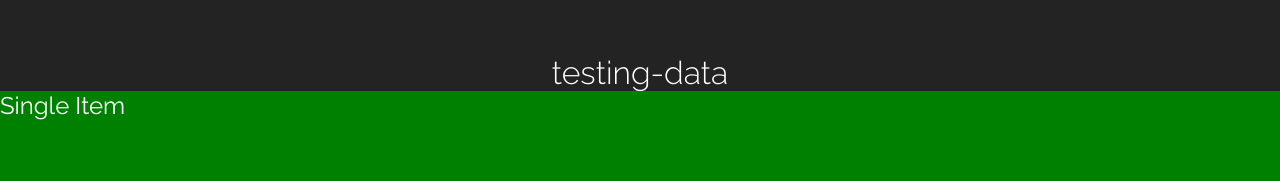
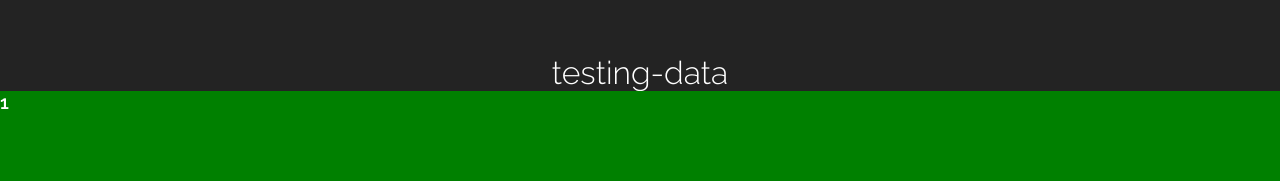
Before and after one commit to MiguelGarcia95/portfolio_482, a React (Create React App) app: page /work/testing-data in a window 1280 px wide. Shown: the part 113-294 px from the top of the page. Built offline with nearby package versions, Linux system fonts and the light colour scheme.

Commit message:
set up work page

```diff
--- a/src/components/layout/ProjectSlider.jsx
+++ b/src/components/layout/ProjectSlider.jsx
@@ -1,5 +1,6 @@
 import React from 'react';
 import Slider from "react-slick";
+import ProjectSliderSlide from './ProjectSliderSlide';
 
 const ProjectSlider = () => {
   const settings = {
@@ -11,8 +12,8 @@ const ProjectSlider = () => {
   };
   return (
     <section className='project_slider'>
-      <h2> Single Item</h2>
-      {/* <Slider {...settings}>
+      <Slider {...settings} className='project_slider_slider'>
+
         <div style={{background: 'red',}}>
           <h3>1</h3>
         </div>
@@ -31,7 +32,7 @@ const ProjectSlider = () => {
         <div>
           <h3>6</h3>
         </div>
-      </Slider> */}
+      </Slider>
     </section>
   );
 }
--- /dev/null
+++ b/src/components/layout/ProjectSliderSlide.jsx
@@ -0,0 +1,10 @@
+import React from 'react';
+
+const ProjectSliderSlide = () => {
+  return (
+    <section className='project_image_slide'>
+    </section>
+  );
+}
+
+export default ProjectSliderSlide;
--- a/src/index.less
+++ b/src/index.less
@@ -96,6 +96,9 @@ body {
   .project_slider {
     width: 100%; height: 350px;
     background-color: green;
+    .project_slider {
+
+    }
   }
 }
 
```
